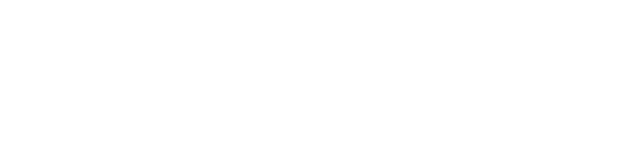
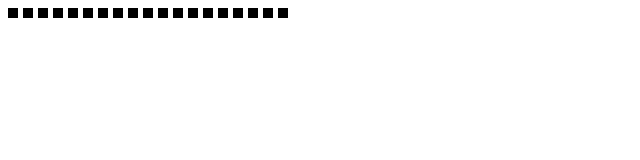
Before and after one commit to rishigupta9999/FlowChart, a plain HTML site: page index.html in a window 1280 px wide. Shown: the whole page, without its empty margins (0-640 px from the left). Drawn offline with Linux system fonts and the light colour scheme.

Commit message:
Extract shape data and begin work on drawing

```diff
--- a/index.html
+++ b/index.html
@@ -11,12 +11,12 @@
 
 		var svg = d3.select("body")
 		            .append("svg")
-		            .attr("width", 500)
-		            .attr("height", 500);
+		            .attr("width", 1000)
+		            .attr("height", 1000);
 
 			d3.json("Data/page1tidy.json", function(data) {
 				console.log(data);
-				fooFunc(7);
+				initFlowchart(data);
 			});
 
 
--- a/js/flowchart.js
+++ b/js/flowchart.js
@@ -1,5 +1,18 @@
-function fooFunc(foobar)
+function initFlowchart(data)
 {
+	var shapes = data.PageContents.Shapes.Shape;
+
+	var rects = svg.selectAll("rect")
+	   .data(shapes)
+	   .enter()
+	   .append("rect");
+
+	  rects.attr("width", 10)
+	       .attr("height", 10)
+	       .attr("x", function(d, i) {
+		       return (i * 15);
+	       });
+
 	var bar = [4, 5, 6, 7];
 	console.log(bar);
 }
```
